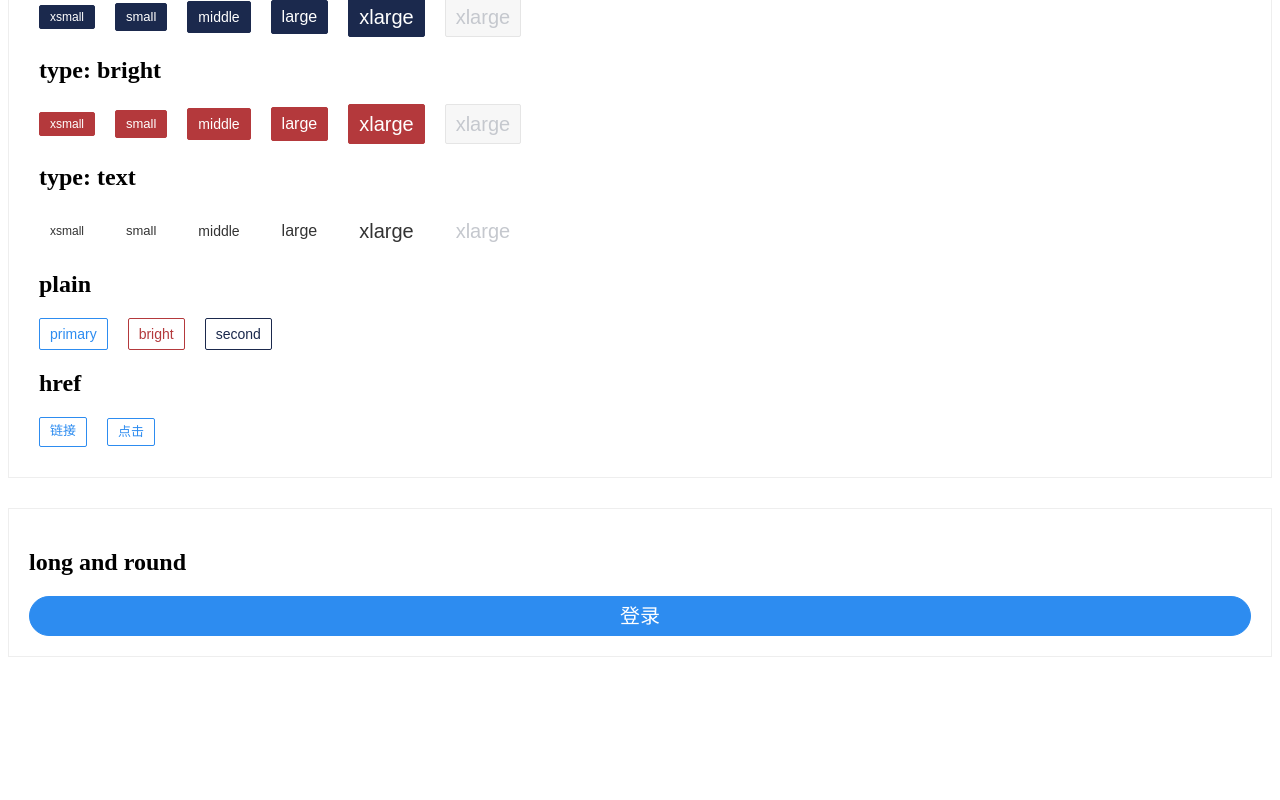
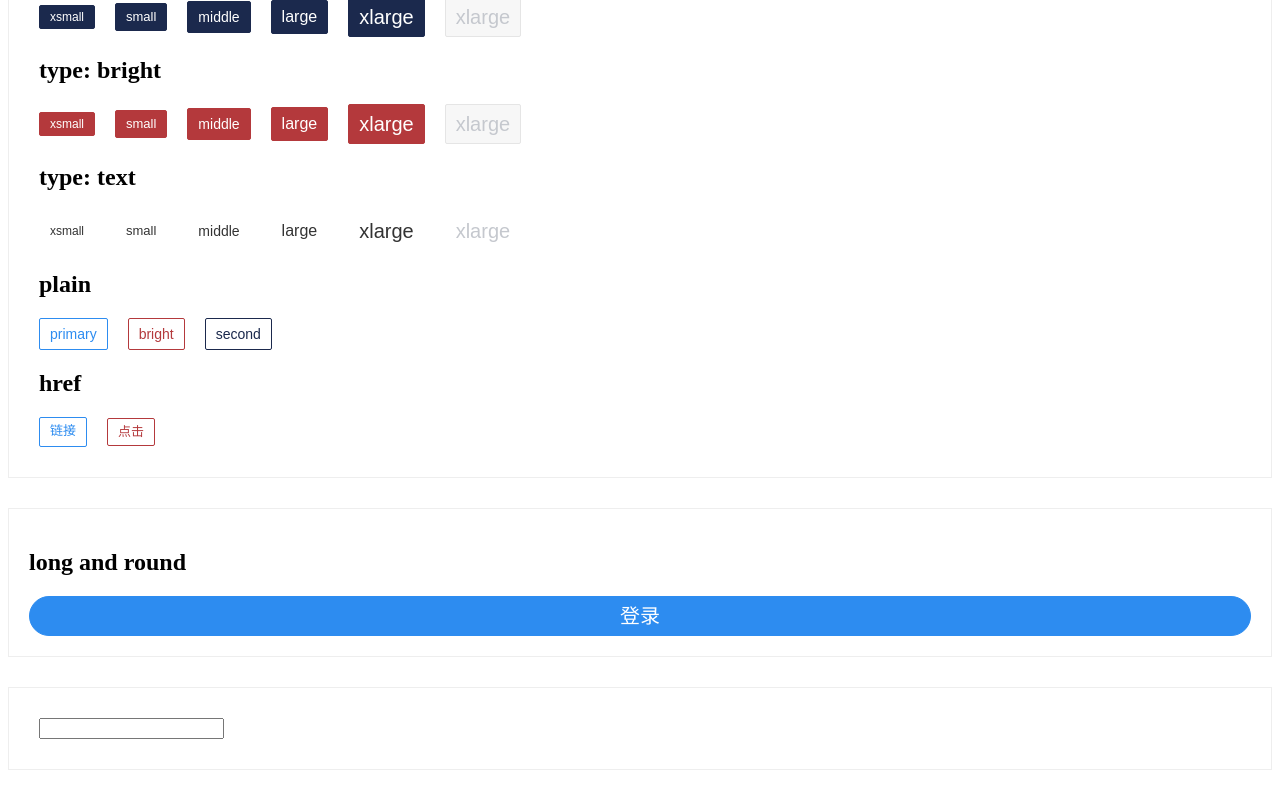
Before and after one commit to yuezhi86/domeui-vue3, a Vue app: page / in a window 1280 px wide. Shown: the part 375-1175 px from the top of the page. Before the commit the page ends 1062 px from the top, so only its background shows below. Built offline with nearby package versions, Linux system fonts and the light colour scheme.

Commit message:
Upd: save

```diff
--- a/src/App.vue
+++ b/src/App.vue
@@ -2,15 +2,18 @@
   <div id="app" class="demo-wrapper">
     <h1>ButtonDemo</h1>
     <ButtonDemo />
+    <InputDemo />
   </div>
 </template>
 
 <script lang="ts">
 import ButtonDemo from './examples/Button.vue';
+import InputDemo from './examples/Input.vue';
 
 export default {
   components: {
     ButtonDemo,
+    InputDemo,
   },
 };
 </script>
--- a/src/examples/Button.vue
+++ b/src/examples/Button.vue
@@ -56,7 +56,9 @@
       <DeButton href="https://www.baidu.com" size="small" plain target="_blank">
         链接
       </DeButton>
-      <DeButton size="small" plain @onClick="onClick">点击</DeButton>
+      <DeButton size="small" type="bright" plain @onClick="onClick">
+        点击
+      </DeButton>
     </div>
   </section>
   <section class="demo-group">
--- /dev/null
+++ b/src/examples/Input.vue
@@ -0,0 +1,16 @@
+<template>
+  <section class="demo-group">
+    <div class="item-group">
+      <DeInput />
+    </div>
+  </section>
+</template>
+
+<script>
+import {DeInput} from '@/packages';
+export default {
+  components: {
+    DeInput,
+  },
+};
+</script>
--- a/src/packages/index.ts
+++ b/src/packages/index.ts
@@ -1,3 +1,5 @@
 import Button from './button/index.vue';
+import Input from './input/index.vue';
 
 export const DeButton = Button;
+export const DeInput = Input;
--- a/src/packages/input/index.less
+++ b/src/packages/input/index.less
@@ -0,0 +1,5 @@
+@import '../styles/variables';
+@import '../styles/mixins';
+
+.de-input {
+}
--- a/src/packages/input/index.vue
+++ b/src/packages/input/index.vue
@@ -1,7 +1,88 @@
 <template>
-  <div></div>
+  <div :class="classList">
+    <input
+      :id="inputId"
+      ref="input"
+      :type="type"
+      :value="value"
+      class="de-input__ipt"
+      :name="name"
+      :disabled="disabled"
+      :readonly="readonly"
+      :autofocus="autofocus"
+      :autocomplete="autocomplete"
+      :spellcheck="spellcheck"
+      :tabindex="tabindex"
+      :placeholder="placeholder"
+    />
+  </div>
 </template>
 
-<script>
-export default {};
+<script lang="ts">
+import {defineComponent, ref, computed} from 'vue';
+
+const name = 'de-input';
+export default defineComponent({
+  name,
+  props: {
+    modelValue: {
+      type: [String, Number],
+      default: '',
+    },
+    type: {
+      type: String,
+      default: 'text',
+    },
+    name: {
+      type: String,
+      default: '',
+    },
+    inputId: {
+      type: String,
+      default: undefined,
+    },
+    placeholder: {
+      type: String,
+      default: '',
+    },
+    counter: {
+      type: Boolean,
+      default: true,
+    },
+    clearable: {
+      type: Boolean,
+      default: true,
+    },
+    maxlength: {
+      type: [Number, String],
+      default: 30,
+    },
+    tabindex: {
+      type: [Number, String],
+      default: undefined,
+    },
+    autocomplete: {
+      type: String,
+      default: 'off',
+    },
+    long: Boolean,
+    spellcheck: Boolean,
+    autofocus: Boolean,
+    disabled: Boolean,
+    readonly: Boolean,
+  },
+  setup() {
+    const value = ref('');
+    const input = ref(null);
+    const classList = computed(() => {
+      return [name];
+    });
+
+    return {
+      input,
+      value,
+      classList,
+    };
+  },
+});
 </script>
```
